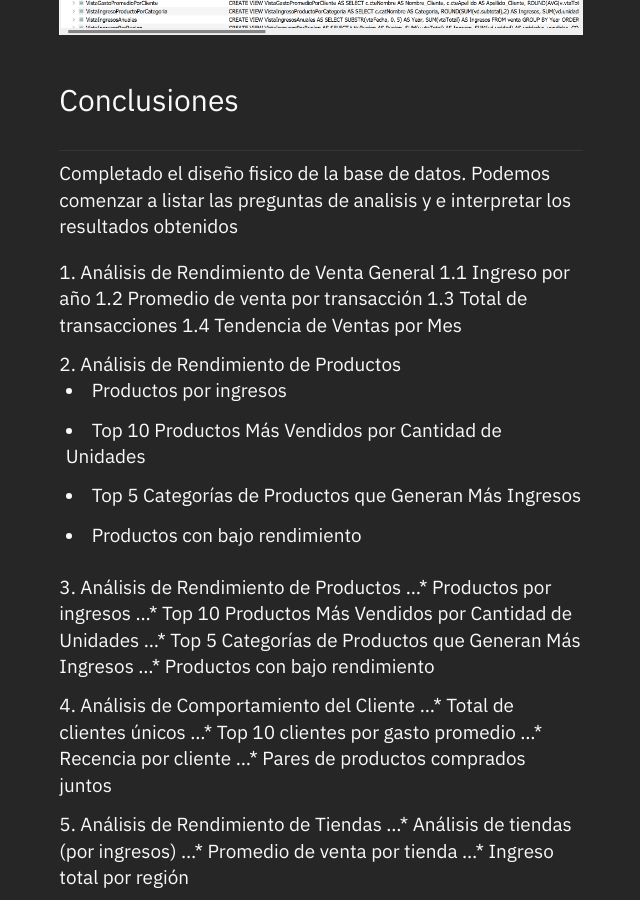
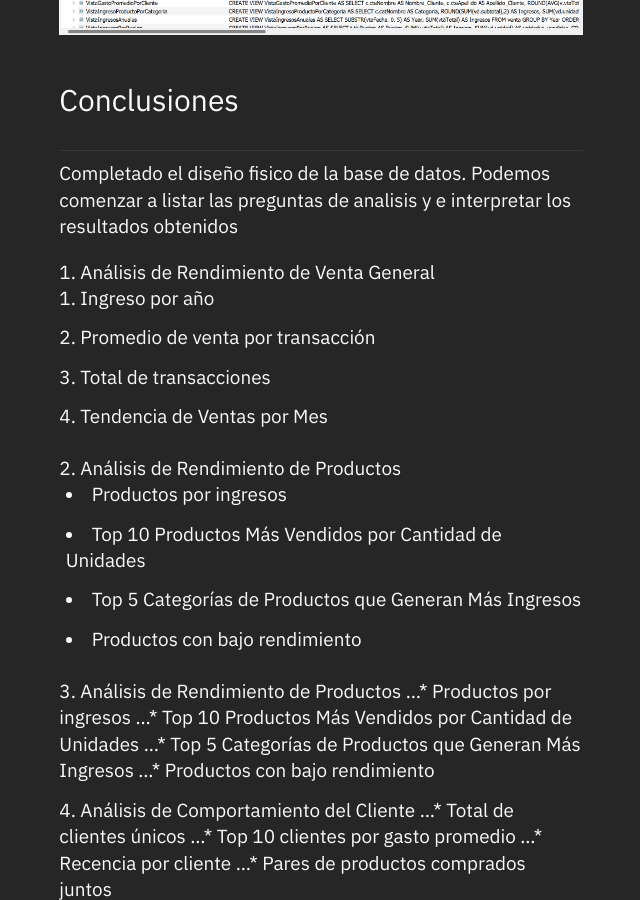
Before and after one commit to batistayureiba/batistayureiba.github.io, a Jekyll site: the page built from _notes/Public/Analisis de Venta e Inventario.md, in a window 1280 px wide and 900 px high, scrolled down 4492 px. Shown: the whole window, without its empty margins (319-959 px from the left). Built offline with Jekyll 4.4.1, drawn with Linux system fonts in a browser that asks for light colours; some of the changed lines change nothing that is shown.

Commit message:
Update Analisis de Venta e Inventario.md
Listas ordenadas

```diff
--- a/_notes/Public/Analisis de Venta e Inventario.md
+++ b/_notes/Public/Analisis de Venta e Inventario.md
@@ -69,35 +69,35 @@ Finalmente este el total de objetos creados para el caso de estudio.
 Completado el diseño fisico de la base de datos. Podemos comenzar a listar las preguntas de analisis y e interpretar los resultados obtenidos
 
 1. Análisis de Rendimiento de Venta General
-   1.1 Ingreso por año
-   1.2 Promedio de venta por transacción
-   1.3 Total de transacciones
-   1.4 Tendencia de Ventas por Mes
+   1. Ingreso por año
+   2. Promedio de venta por transacción
+   3. Total de transacciones
+   4. Tendencia de Ventas por Mes
 
-2. Análisis de Rendimiento de Productos
+3. Análisis de Rendimiento de Productos
    - Productos por ingresos
    - Top 10 Productos Más Vendidos por Cantidad de Unidades
    - Top 5 Categorías de Productos que Generan Más Ingresos
    - Productos con bajo rendimiento
 
-3. Análisis de Rendimiento de Productos
+4. Análisis de Rendimiento de Productos
 ...* Productos por ingresos
 ...* Top 10 Productos Más Vendidos por Cantidad de Unidades
 ...* Top 5 Categorías de Productos que Generan Más Ingresos
 ...* Productos con bajo rendimiento
 
-4. Análisis de Comportamiento del Cliente
+5. Análisis de Comportamiento del Cliente
 ...* Total de clientes únicos
 ...* Top 10 clientes por gasto promedio
 ...* Recencia por cliente
 ...* Pares de productos comprados juntos
 
-5. Análisis de Rendimiento de Tiendas
+6. Análisis de Rendimiento de Tiendas
 ...* Análisis de tiendas (por ingresos)
 ...* Promedio de venta por tienda
 ...* Ingreso total por región
 
-6. Análisis de Precios de Venta
+7. Análisis de Precios de Venta
 ...* Análisis de precio promedio por producto
 ...* Desviación estándar aproximada de precios
 ...* Margen promedio general
```
